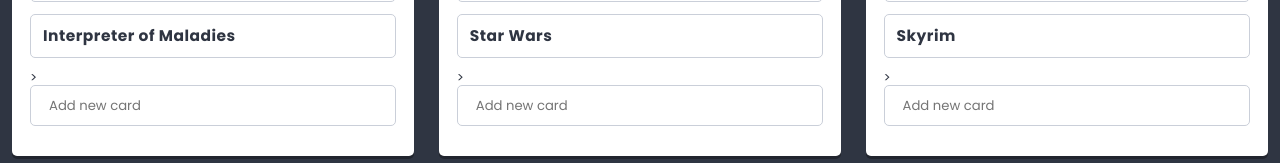
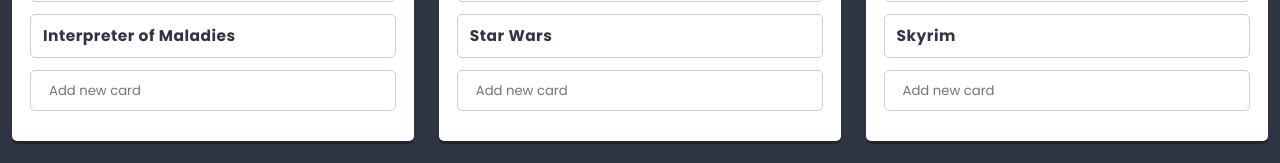
Before and after one commit to mariannasowi/nauka-react, a React app: page / in a window 1280 px wide. Shown: the part 534-697 px from the top of the page. Built offline with nearby package versions, Linux system fonts and the light colour scheme.

Commit message:
Fix module 15.5 files column.js and creator.js

```diff
--- a/src/components/Column/Column.js
+++ b/src/components/Column/Column.js
@@ -50,7 +50,7 @@
             <Card key={key} {...columnProps} />
           ))}
         </div>
-          <div className={styles.creator}>>
+        <div className={styles.creator}>
           <Creator text={settings.cardCreatorText} action={title => this.addCard(title)} />
         </div>
       </section>
--- a/src/components/Creator/Creator.js
+++ b/src/components/Creator/Creator.js
@@ -37,7 +37,7 @@
 
   handleCancel = () => {
     if (window.confirm("Do you really want to leave?")) {
-      window.open("Bye, thanks for Visiting!");
+      window.open("Bye!");
     }
   }
 
```
Lines whose indentation alone changed are shown as unchanged.
